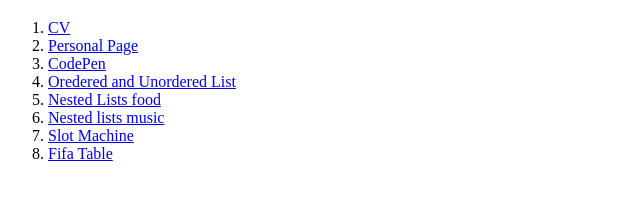
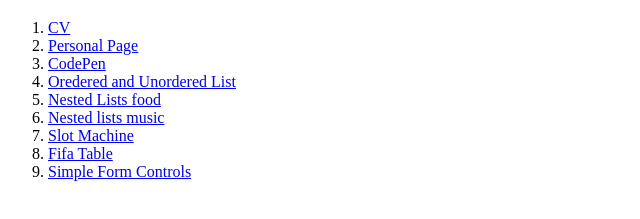
Before and after one commit to Lambrev88/WD_Course_HW, a plain HTML site: page hw1/index.html in a window 1280 px wide. Shown: the part 61-280 px from the top of the page, without its empty margins (0-640 px from the left). Drawn offline with Linux system fonts and the light colour scheme.

Commit message:
Update index.html

```diff
--- a/hw1/index.html
+++ b/hw1/index.html
@@ -19,6 +19,7 @@
     <li><a href="./pages/Nested_lists_music.html">Nested lists music</a></li>
     <li><a href="./pages/Slot_Machine.html">Slot Machine</a></li>
     <li><a href="./pages/Fifa_Table.html">Fifa Table</a></li>
+    <li><a href="./pages/simpleFormControls.html">Simple Form Controls</a></li>
   </ol>
 </body>
 
```
